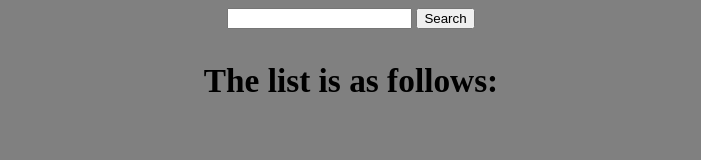
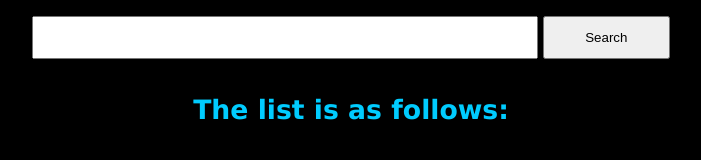
Before and after one commit to Pranay21/GitApi, a website built with webpack: page src/index.html in a window 1280 px wide. Shown: the whole page, without its empty margins (289-990 px from the left). Built offline with nearby package versions, Linux system fonts and the light colour scheme.

Commit message:
chore:add styling

```diff
--- a/src/index.html
+++ b/src/index.html
@@ -14,7 +14,7 @@
     <div class="container">
         <form id="git-form">
             <input id="git-search-input" type="text" />
-            <button id="git-search-button">Search</button>
+            <button id="git-search-button" type="search">Search</button>
         </form>
     </div>
 
--- a/src/list.js
+++ b/src/list.js
@@ -1,4 +1,4 @@
-const API_KEY = "4662e69b51dd1bdd42e7afa8bf65a6088ee26545";
+const API_KEY = "b6617accdf9160a38f4b748a439b0975291a55ff";
 
 const contain = document.querySelector("#git-form");
 const contain2 = document.querySelector("#container2");
--- a/src/style.css
+++ b/src/style.css
@@ -1,9 +1,30 @@
 h3 {
-  color: "red";
-  font-size: 25pt;
+  color: rgb(0, 204, 255);
+  font-size: 20pt;
+  font-family: verdana;
 }
 
 p {
-  color: "black";
+  color: white;
   font-size: 15pt;
+  font-family: verdana;
 }
+
+body {
+  text-align: center;
+  font-family: verdana;
+  background-color: Black;
+}
+input[type="text"] {
+  width: 40%;
+  padding: 12px 20px;
+  margin: 8px 0;
+  box-sizing: border-box;
+}
+
+button[type="search"] {
+  width: 10%;
+  padding: 12px 20px;
+  margin: 8px 0;
+  box-sizing: border-box;
+}
```
Also changed, not shown: dist/bundle.js, dist/index.html.
